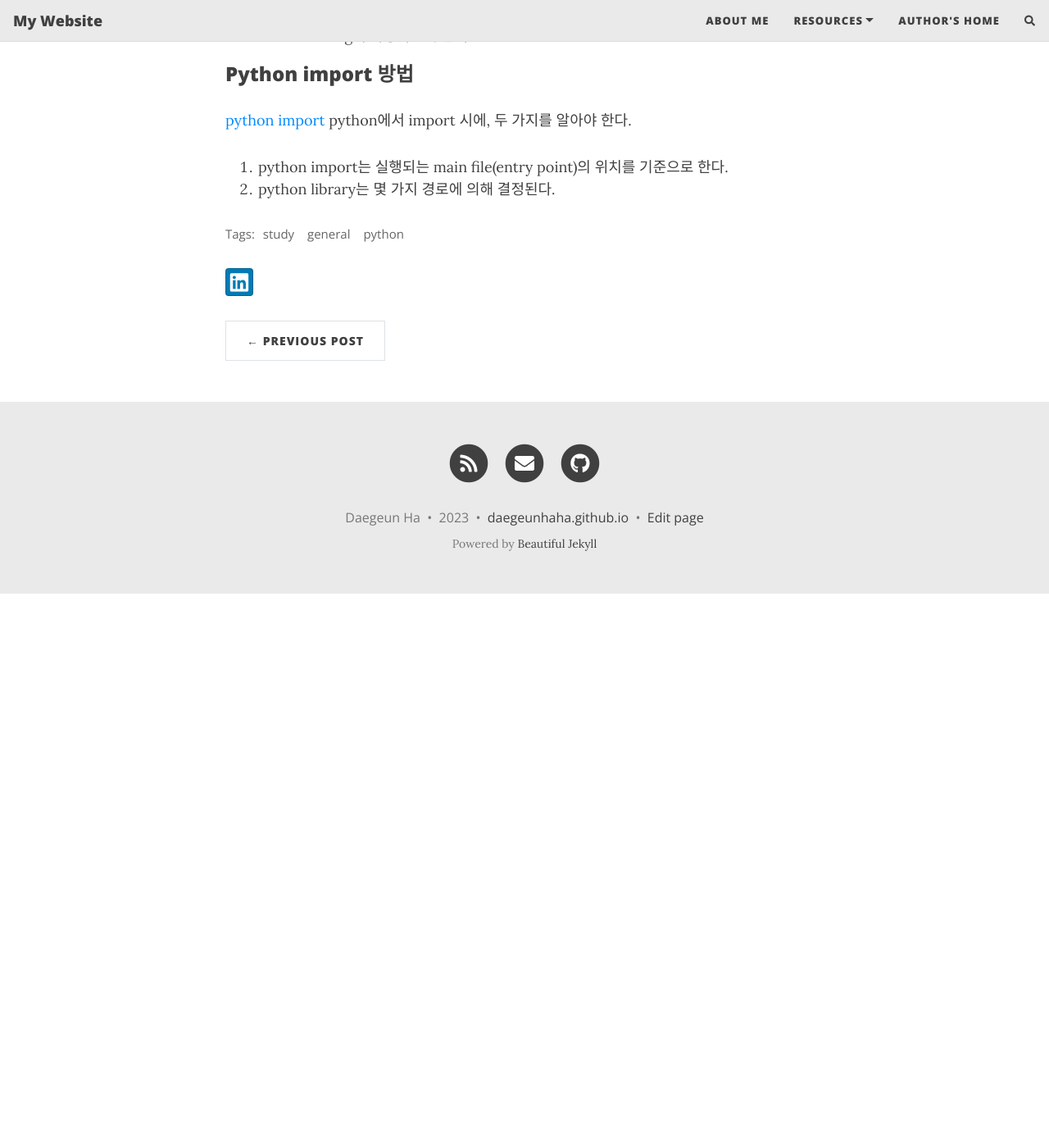
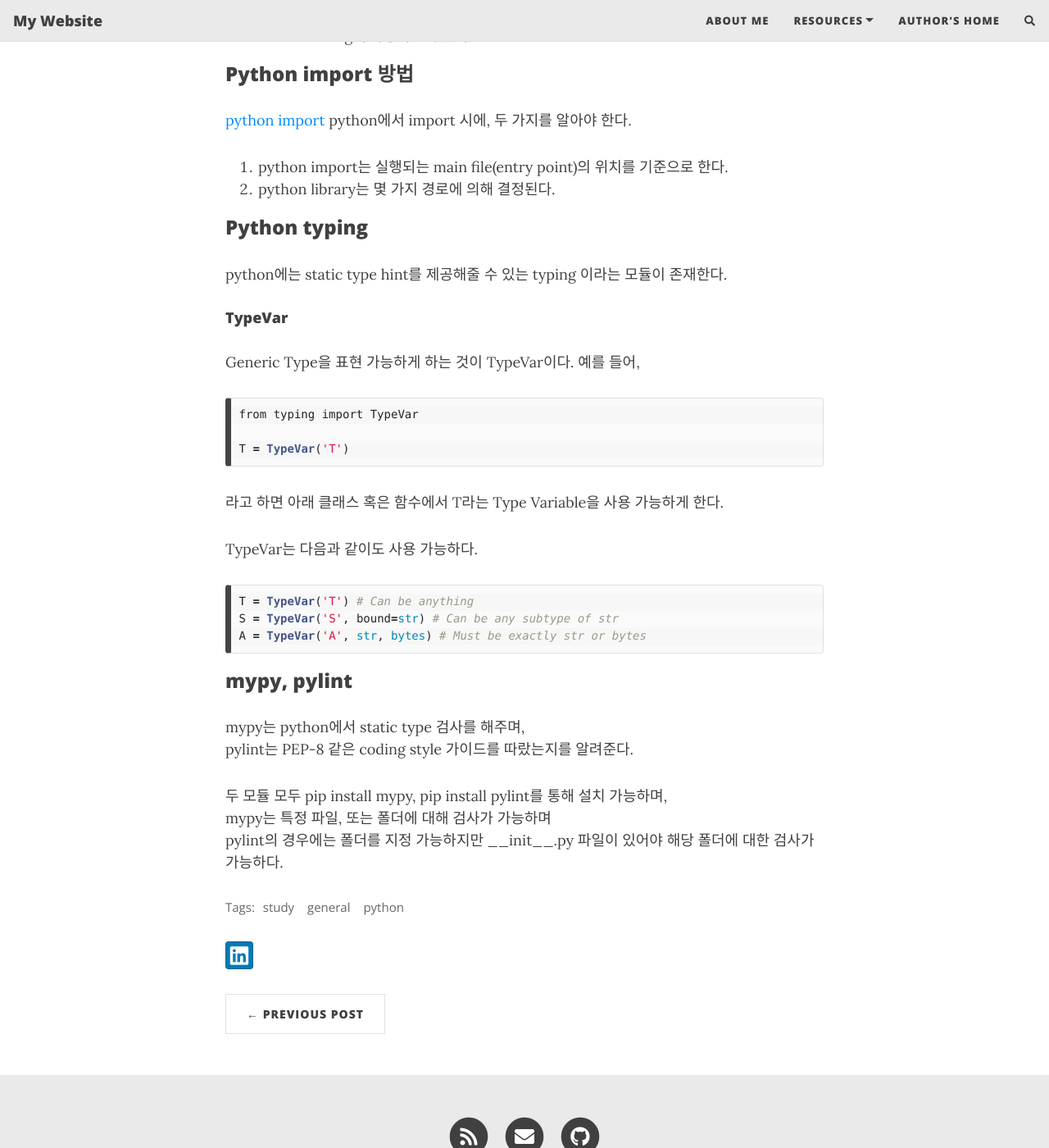
Before and after one commit to daegeunhaha/daegeunhaha.github.io, a Jekyll site: the page built from _posts/2023-01-25-python-tips.md, in a window 1280 px wide and 1400 px high, scrolled down 631 px. Shown: the whole window at 82% size. Built offline with Jekyll 4.4.1, drawn with Linux system fonts in a browser that asks for light colours; nearby versions of some CDN libraries; comment, search, counter and statistics services are not loaded; before the commit the page ends 1355 px from its top, so only the background shows below that.

Commit message:
fix post about python tips

````diff
--- a/_posts/2023-01-25-python-tips.md
+++ b/_posts/2023-01-25-python-tips.md
@@ -26,3 +26,36 @@ python에서 import 시에, 두 가지를 알아야 한다.
 
 1. python import는 실행되는 main file(entry point)의 위치를 기준으로 한다.
 2. python library는 몇 가지 경로에 의해 결정된다.
+
+### Python typing
+
+python에는 static type hint를 제공해줄 수 있는 typing 이라는 모듈이 존재한다.
+
+#### TypeVar
+
+Generic Type을 표현 가능하게 하는 것이 TypeVar이다. 예를 들어,
+
+```python
+from typing import TypeVar
+
+T = TypeVar('T')
+```
+
+라고 하면 아래 클래스 혹은 함수에서 T라는 Type Variable을 사용 가능하게 한다.
+
+TypeVar는 다음과 같이도 사용 가능하다.
+
+```python
+T = TypeVar('T') # Can be anything
+S = TypeVar('S', bound=str) # Can be any subtype of str
+A = TypeVar('A', str, bytes) # Must be exactly str or bytes
+```
+
+### mypy, pylint
+
+mypy는 python에서 static type 검사를 해주며,
+pylint는 PEP-8 같은 coding style 가이드를 따랐는지를 알려준다.
+
+두 모듈 모두 pip install mypy, pip install pylint를 통해 설치 가능하며,
+mypy는 특정 파일, 또는 폴더에 대해 검사가 가능하며
+pylint의 경우에는 폴더를 지정 가능하지만 \_\_init\_\_.py 파일이 있어야 해당 폴더에 대한 검사가 가능하다.
````
